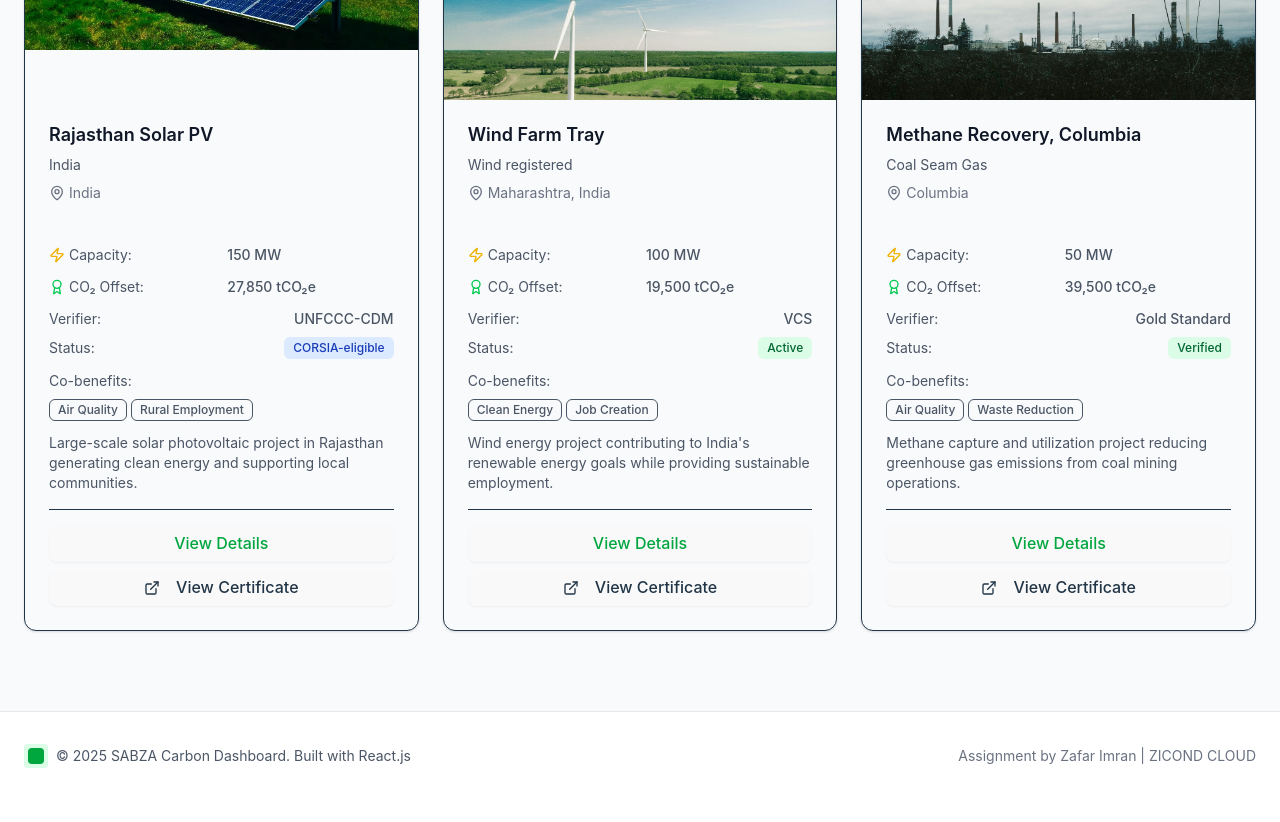
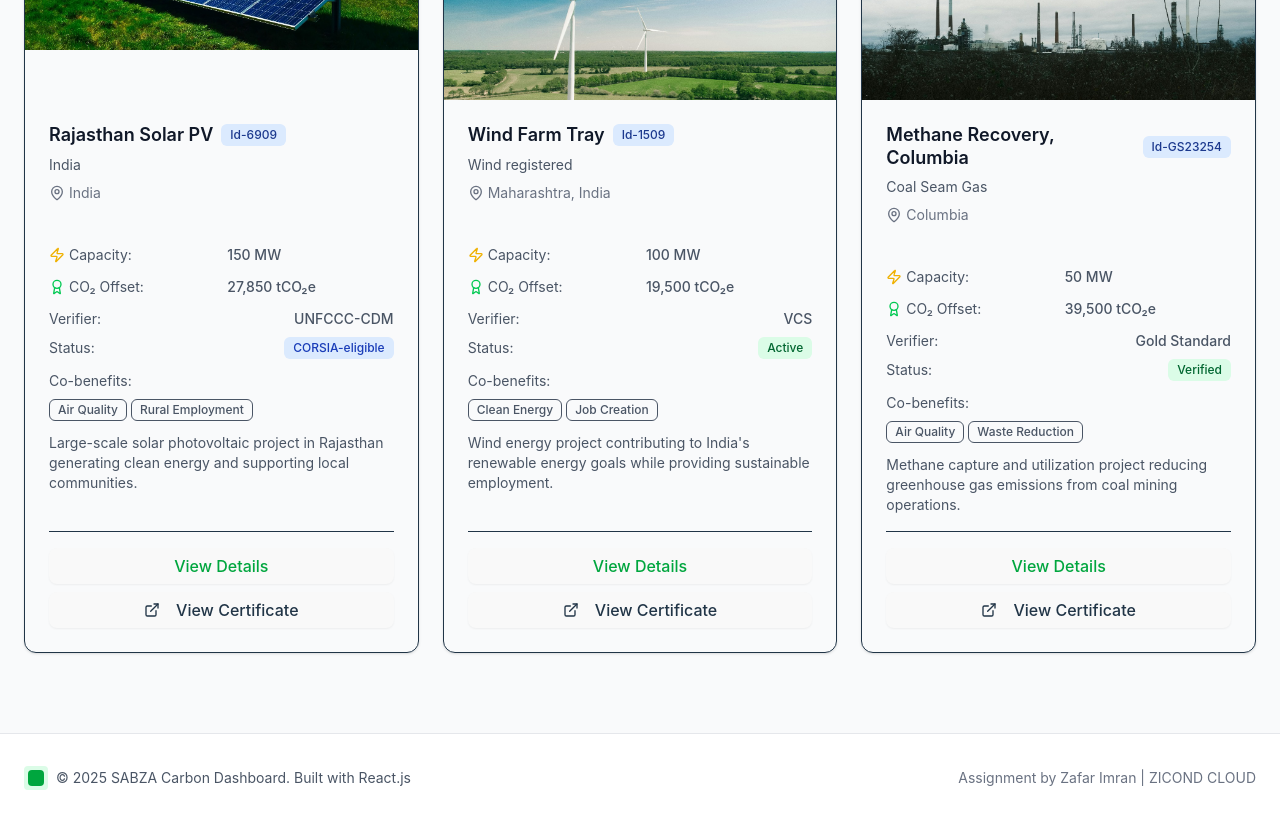
Before and after one commit to ManahilMustafa/sabza-carbon-projects, a React (Vite) app: page / in a window 1280 px wide. Shown: the part 2160-2982 px from the top of the page. Before the commit the page ends 2960 px from the top, so only its background shows below. Built offline with nearby package versions, Linux system fonts and the light colour scheme.

Commit message:
updated code

```diff
--- a/src/components/ProjectPortfolio/ProjectCard.jsx
+++ b/src/components/ProjectPortfolio/ProjectCard.jsx
@@ -4,6 +4,7 @@ import { Card, CardContent, CardHeader } from "@/components/ui/card"
 import { Button } from "@/components/ui/button"
 import { Badge } from "@/components/ui/badge"
 import { MapPin, Zap, Award, ExternalLink } from "lucide-react"
+import { toast } from "sonner"
 
 
 export function ProjectCard({ project, onViewDetails }) {
@@ -57,7 +58,13 @@ const handleViewCertificate = (project) => {
 
       <CardHeader className="pb-3">
         <div className="space-y-2">
-          <h3 className="font-semibold text-lg text-gray-900 leading-tight">{project.title}</h3>
+           <div className="flex items-center gap-2">
+                                <h3 className="font-semibold text-lg text-gray-900 leading-tight">{project.title}</h3>
+                                 <Badge className="bg-blue-100 text-blue-900" variant="secondary">
+                                  Id-{project.id}
+                                </Badge>
+                                </div>
+
           <p className="text-sm text-gray-600">{project.subtitle}</p>
           <div className="flex items-center space-x-1 text-sm text-gray-500">
             <MapPin className="h-4 w-4" />
--- a/src/components/ProjectPortfolio/ProjectGrid.jsx
+++ b/src/components/ProjectPortfolio/ProjectGrid.jsx
@@ -114,8 +114,14 @@ export function ProjectGrid({ projects }) {
 
                   <div className="space-y-4">
                     <div>
+                      <div className="flex items-center gap-2">
                       <h2 className="text-2xl font-bold text-gray-900">{selectedProject.title}</h2>
+                       <Badge className={getStatusColor(selectedProject.status)} variant="secondary">
+                        Id-{selectedProject.id}
+                      </Badge>
+                      </div>
                       <p className="text-gray-600">{selectedProject.subtitle}</p>
+
                     </div>
 
                     <div className="flex items-center space-x-2 text-gray-600">
--- a/src/data/mockData.js
+++ b/src/data/mockData.js
@@ -82,7 +82,7 @@ export const retirementData = [
 // Projects Data
 export const projectsData = [
   {
-    id: 1,
+    id: "6909",
     title: "Rajasthan Solar PV",
     subtitle: "India",
     location: "India",
@@ -102,7 +102,7 @@ export const projectsData = [
     },
   },
   {
-    id: 2,
+    id: "1509",
     title: "Wind Farm Tray",
     subtitle: "Wind registered",
     location: "Maharashtra, India",
@@ -122,7 +122,7 @@ export const projectsData = [
     },
   },
   {
-    id: 3,
+    id: "GS23254",
     title: "Methane Recovery, Columbia",
     subtitle: "Coal Seam Gas",
     location: "Columbia",
```
